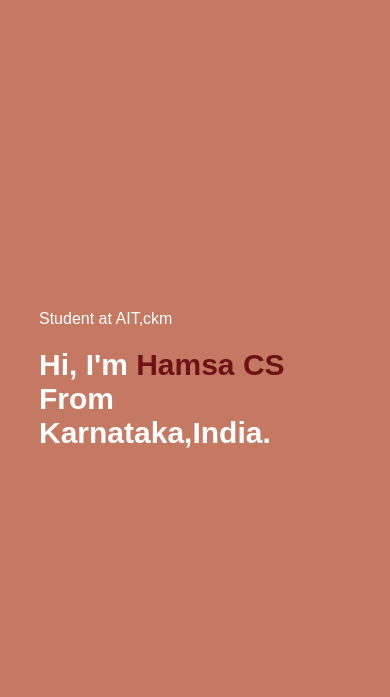
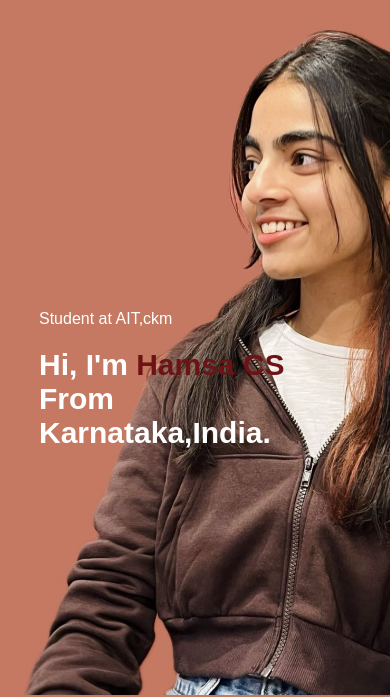
Before and after one commit to HamsaCS/HamsaCS, a plain HTML site: page index.html in a window 390 px wide. Shown: the part 149-846 px from the top of the page. Drawn offline with Linux system fonts and the light colour scheme.

Commit message:
Update style.css

```diff
--- a/style.css
+++ b/style.css
@@ -326,7 +326,7 @@ nav .fa-solid{
 }
 @media only screen and (max-width:600px){
     #header{
-        background-image: url(images/mob.jpg);
+        background-image: url(mob.jpg);
     }
     .header-text{
         margin-top: 100%;
```
